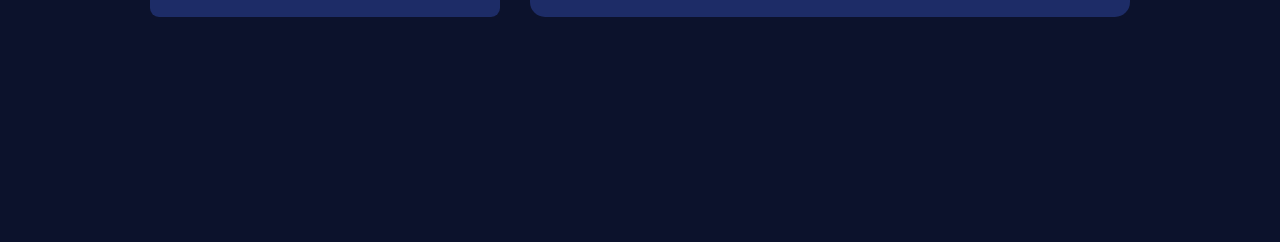
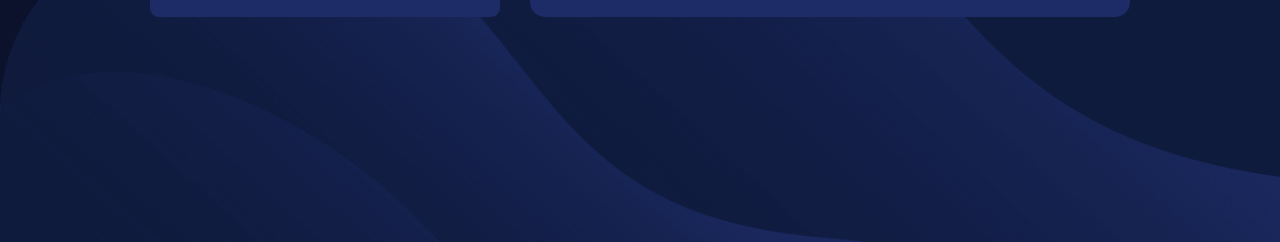
Before and after one commit to Mohamed-Alsaeed/fylo-data-storage-component-master, a plain HTML site: page index.html in a window 1280 px wide. Shown: the part 473-715 px from the top of the page. Drawn offline with Linux system fonts and the light colour scheme; the site is published under a folder, as on GitHub Pages, so addresses that start at the root find nothing.

Commit message:
Update style.css

```diff
--- a/css/style.css
+++ b/css/style.css
@@ -17,7 +17,7 @@ body {
 	width: 100%;
 	height: 100vh;
 	background-color: var(--Very-Dark-Blue);
-	background-image: url("/images/bg-desktop.png");
+	background-image: url("../images/bg-desktop.png");
 	background-repeat: no-repeat;
 	background-position: center 50vh;
 	background-size: contain;
```
